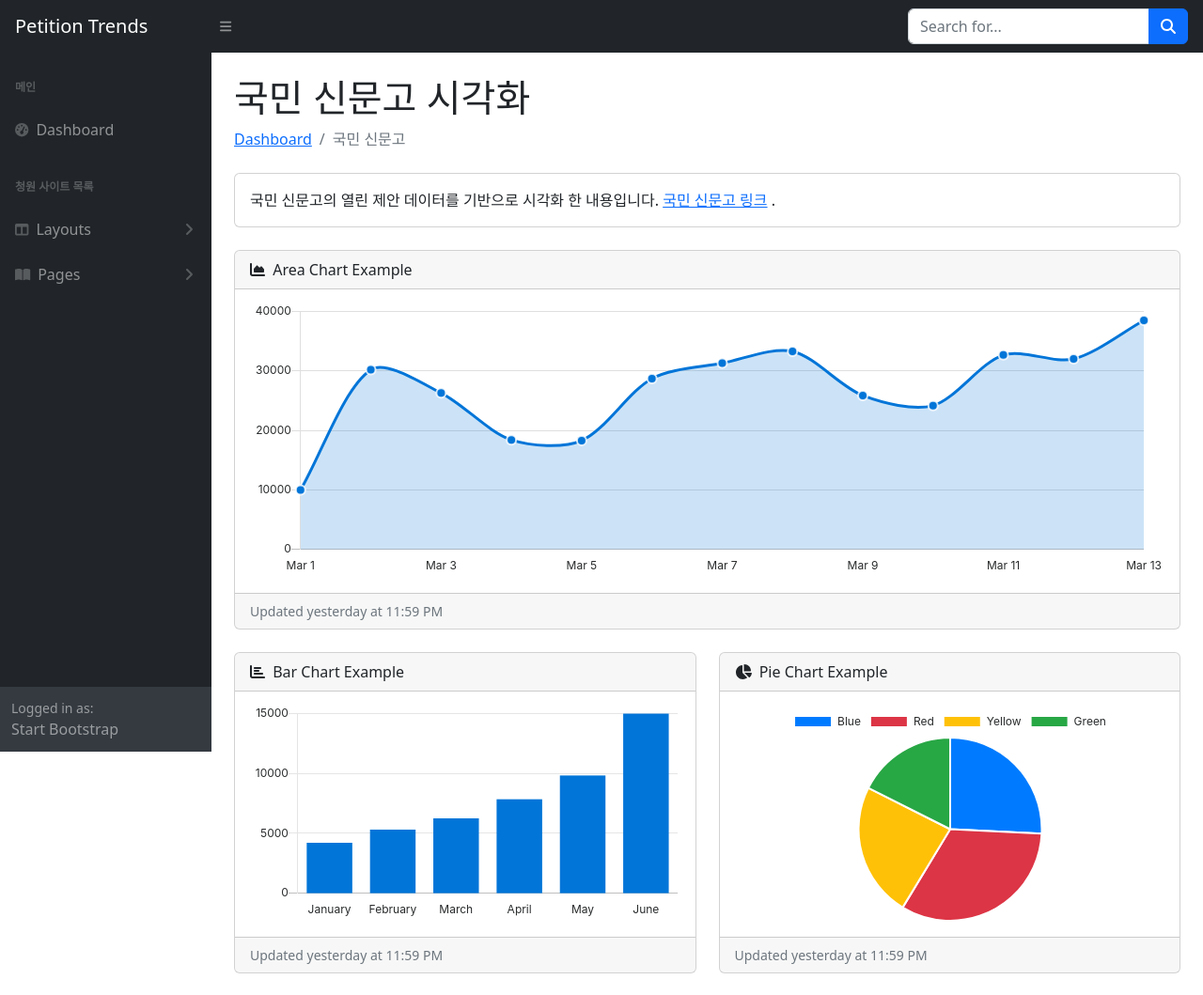
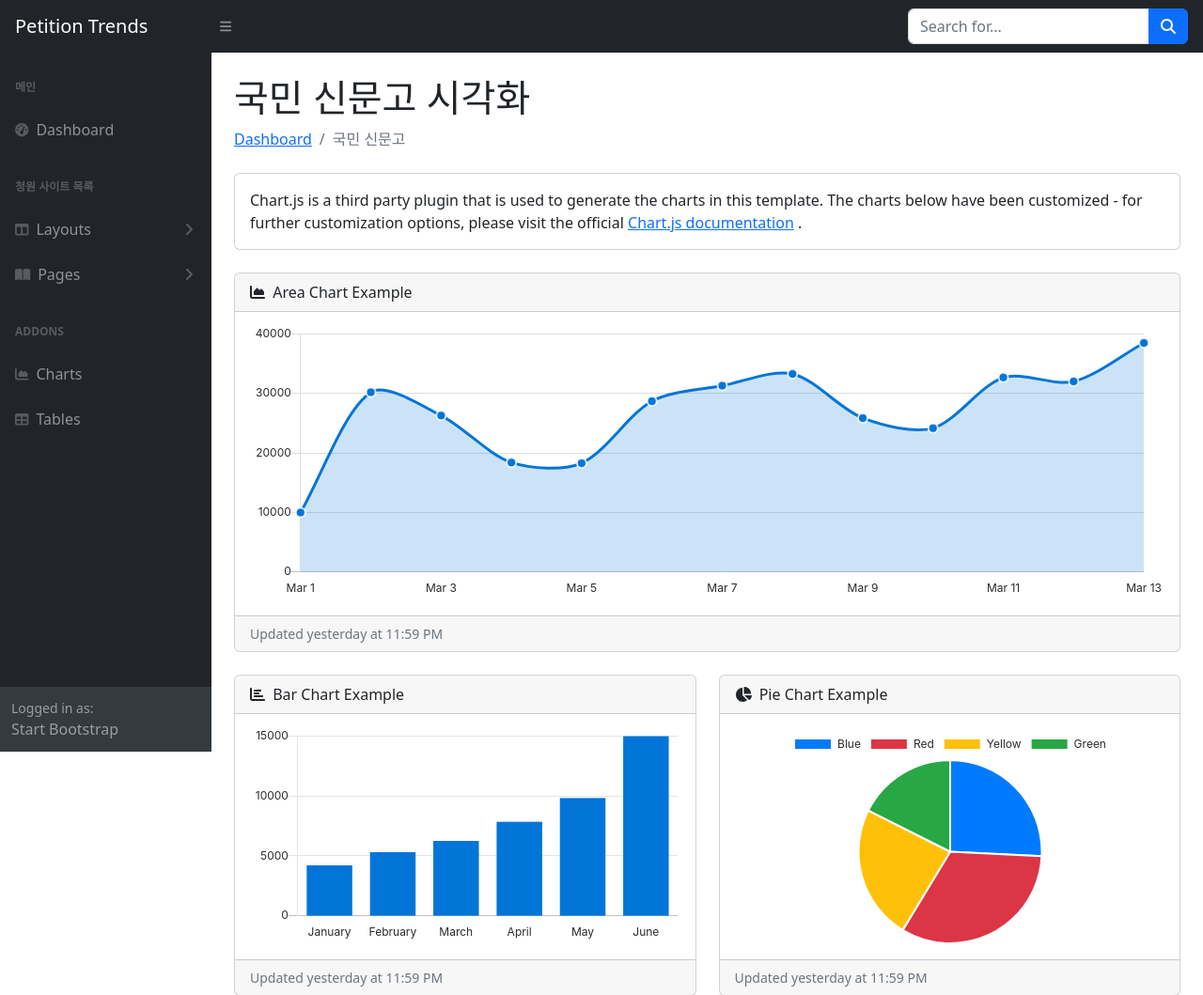
Before and after one commit to de3-1st-team3-2/Petition-Trend-Web, a Django app: page / in a window 1280 px wide. Shown: the top 1059 px of the page at 94% size. Run offline with Django 5.2, Linux system fonts and the light colour scheme; data that the repository does not hold is empty; some libraries are stand-ins or nearby versions.

Commit message:
charts_epeople 코드 원복

```diff
--- a/visualize/templates/chart/charts_epeople.html
+++ b/visualize/templates/chart/charts_epeople.html
@@ -1,3 +1,4 @@
+
 {% load static %}
 <!DOCTYPE html>
 <html lang="en">
@@ -79,6 +80,15 @@
                                     </div>
                                 </nav>
                             </div>
+                            <div class="sb-sidenav-menu-heading">Addons</div>
+                            <a class="nav-link" href="charts.html">
+                                <div class="sb-nav-link-icon"><i class="fas fa-chart-area"></i></div>
+                                Charts
+                            </a>
+                            <a class="nav-link" href="tables.html">
+                                <div class="sb-nav-link-icon"><i class="fas fa-table"></i></div>
+                                Tables
+                            </a>
                         </div>
                     </div>
                     <div class="sb-sidenav-footer">
@@ -97,8 +107,8 @@
                         </ol>
                         <div class="card mb-4">
                             <div class="card-body">
-                                국민 신문고의 열린 제안 데이터를 기반으로 시각화 한 내용입니다.
-                                <a target="_blank" href="https://www.epeople.go.kr/nep/prpsl/opnPrpl/opnpblPrpslList.npaid">국민 신문고 링크</a>
+                                Chart.js is a third party plugin that is used to generate the charts in this template. The charts below have been customized - for further customization options, please visit the official
+                                <a target="_blank" href="https://www.chartjs.org/docs/latest/">Chart.js documentation</a>
                                 .
                             </div>
                         </div>
```
